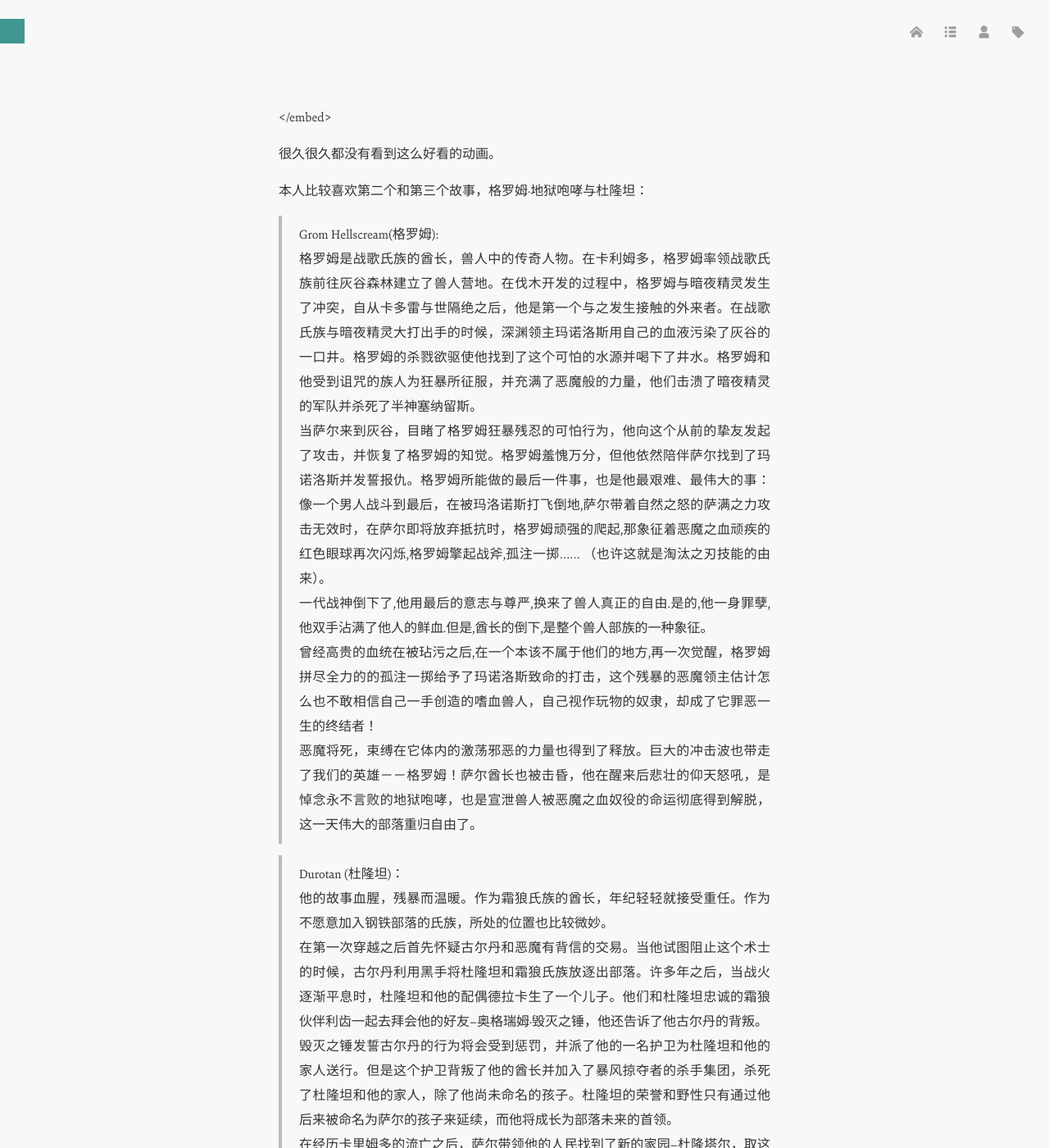
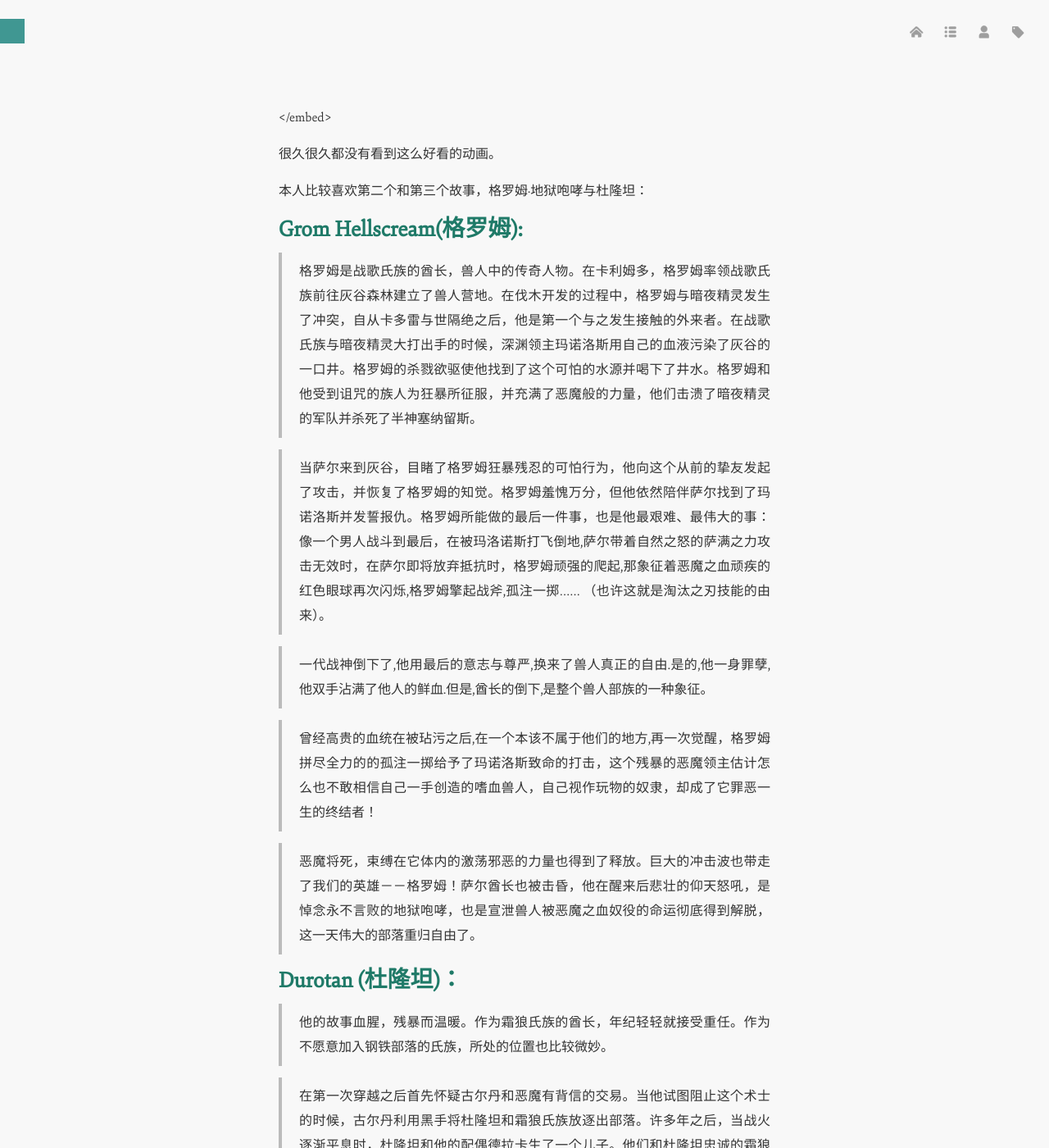
Before and after one commit to luolinjia/cn, a Jekyll site: the page built from _posts/2015-08-01-wow-flash.md, in a window 1280 px wide and 1400 px high, scrolled down 541 px. Shown: the whole window at 82% size. Built offline with Jekyll 4.4.1, drawn with Linux system fonts in a browser that asks for light colours; Markdown is read by kramdown in place of the engine named in the settings; comment, search, counter and statistics services are not loaded.

```diff
--- a/_posts/2015-08-01-wow-flash.md
+++ b/_posts/2015-08-01-wow-flash.md
@@ -17,16 +17,25 @@
 
 本人比较喜欢第二个和第三个故事，格罗姆·地狱咆哮与杜隆坦：
 
-> Grom Hellscream(格罗姆):
+## **Grom Hellscream(格罗姆)**:
+
 > 格罗姆是战歌氏族的酋长，兽人中的传奇人物。在卡利姆多，格罗姆率领战歌氏族前往灰谷森林建立了兽人营地。在伐木开发的过程中，格罗姆与暗夜精灵发生了冲突，自从卡多雷与世隔绝之后，他是第一个与之发生接触的外来者。在战歌氏族与暗夜精灵大打出手的时候，深渊领主玛诺洛斯用自己的血液污染了灰谷的一口井。格罗姆的杀戮欲驱使他找到了这个可怕的水源并喝下了井水。格罗姆和他受到诅咒的族人为狂暴所征服，并充满了恶魔般的力量，他们击溃了暗夜精灵的军队并杀死了半神塞纳留斯。
+
 > 当萨尔来到灰谷，目睹了格罗姆狂暴残忍的可怕行为，他向这个从前的挚友发起了攻击，并恢复了格罗姆的知觉。格罗姆羞愧万分，但他依然陪伴萨尔找到了玛诺洛斯并发誓报仇。格罗姆所能做的最后一件事，也是他最艰难、最伟大的事：像一个男人战斗到最后，在被玛洛诺斯打飞倒地,萨尔带着自然之怒的萨满之力攻击无效时，在萨尔即将放弃抵抗时，格罗姆顽强的爬起,那象征着恶魔之血顽疾的红色眼球再次闪烁,格罗姆擎起战斧,孤注一掷…… （也许这就是淘汰之刃技能的由来）。
+
 > 一代战神倒下了,他用最后的意志与尊严,换来了兽人真正的自由.是的,他一身罪孽,他双手沾满了他人的鲜血.但是,酋长的倒下,是整个兽人部族的一种象征。
+
 > 曾经高贵的血统在被玷污之后,在一个本该不属于他们的地方,再一次觉醒，格罗姆拼尽全力的的孤注一掷给予了玛诺洛斯致命的打击，这个残暴的恶魔领主估计怎么也不敢相信自己一手创造的嗜血兽人，自己视作玩物的奴隶，却成了它罪恶一生的终结者！
+
 > 恶魔将死，束缚在它体内的激荡邪恶的力量也得到了释放。巨大的冲击波也带走了我们的英雄－－格罗姆！萨尔酋长也被击昏，他在醒来后悲壮的仰天怒吼，是悼念永不言败的地狱咆哮，也是宣泄兽人被恶魔之血奴役的命运彻底得到解脱，这一天伟大的部落重归自由了。
 
 
-> Durotan (杜隆坦)：
+## **Durotan (杜隆坦)**：
+
 > 他的故事血腥，残暴而温暖。作为霜狼氏族的酋长，年纪轻轻就接受重任。作为不愿意加入钢铁部落的氏族，所处的位置也比较微妙。
+
 > 在第一次穿越之后首先怀疑古尔丹和恶魔有背信的交易。当他试图阻止这个术士的时候，古尔丹利用黑手将杜隆坦和霜狼氏族放逐出部落。许多年之后，当战火逐渐平息时，杜隆坦和他的配偶德拉卡生了一个儿子。他们和杜隆坦忠诚的霜狼伙伴利齿一起去拜会他的好友--奥格瑞姆·毁灭之锤，他还告诉了他古尔丹的背叛。
+
 > 毁灭之锤发誓古尔丹的行为将会受到惩罚，并派了他的一名护卫为杜隆坦和他的家人送行。但是这个护卫背叛了他的酋长并加入了暴风掠夺者的杀手集团，杀死了杜隆坦和他的家人，除了他尚未命名的孩子。杜隆坦的荣誉和野性只有通过他后来被命名为萨尔的孩子来延续，而他将成长为部落未来的首领。
+
 > 在经历卡里姆多的流亡之后，萨尔带领他的人民找到了新的家园--杜隆塔尔，取这个名字是为了纪念他英勇的父亲。
```
